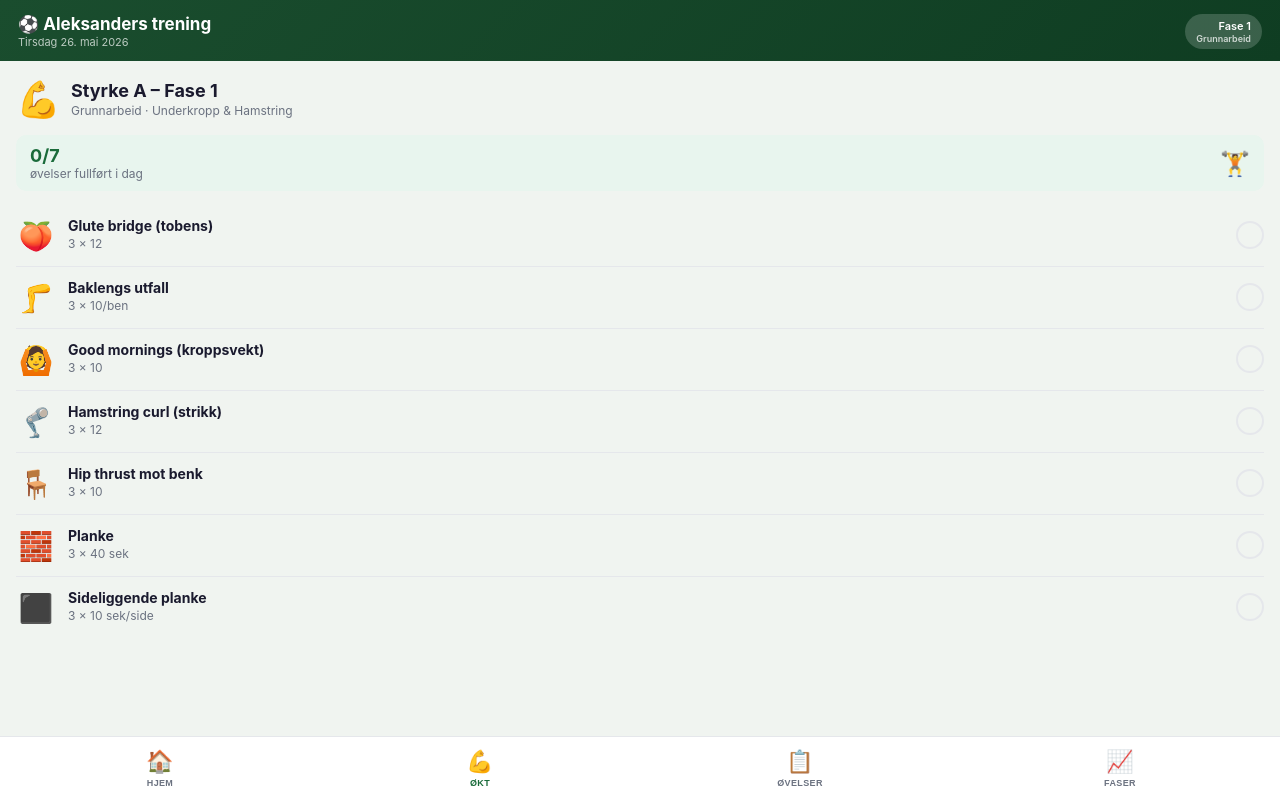
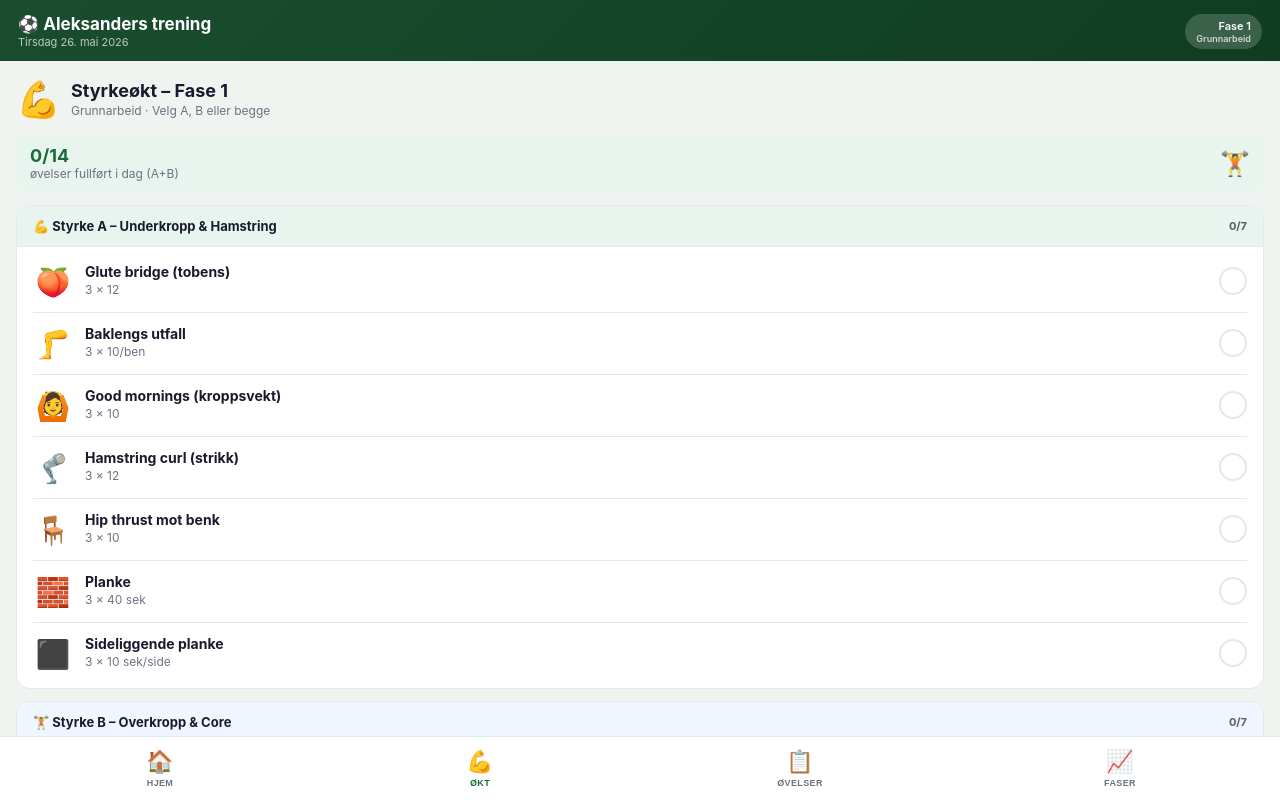
Before and after one commit to Htvedt/aleksander-trening, a plain HTML site: page index.html in a window 1280 px wide. Both pictures are taken after a click on the button "Se øvelsene →". Drawn offline with Linux system fonts and the light colour scheme.

Commit message:
Add files via upload

```diff
--- a/index.html
+++ b/index.html
@@ -377,11 +377,11 @@ const TODAY_SESSIONS = {
   sommer:{
     0:{type:'rest',label:'Fridag 😴',sub:'Hvil og nyt dagen',emoji:'😴',cls:'rest'},
     1:{type:'football',label:'Fotballtrening',sub:'Mandag treningsdag ⚽',emoji:'⚽',cls:'football'},
-    2:{type:'strength',label:'Styrke A 💪',sub:'Kamp? → Ellers styrkeøkt A',emoji:'💪',cls:''},
+    2:{type:'strength',label:'Styrke 💪',sub:'Kamp? → Ellers styrkeøkt',emoji:'💪',cls:''},
     3:{type:'football',label:'Fotballtrening',sub:'Onsdag treningsdag ⚽',emoji:'⚽',cls:'football'},
-    4:{type:'strength',label:'Styrke B 🏋️',sub:'Kamp? → Ellers styrkeøkt B',emoji:'🏋️',cls:''},
+    4:{type:'strength',label:'Styrke 💪',sub:'Kamp? → Ellers styrkeøkt',emoji:'💪',cls:''},
     5:{type:'football',label:'Fotballtrening',sub:'Fredag treningsdag ⚽',emoji:'⚽',cls:'football'},
-    6:{type:'optional',label:'Valgfritt ⚡',sub:'Kamp? → Ellers hurtighets­økt (valgfritt)',emoji:'⚡',cls:'optional'},
+    6:{type:'strength',label:'Styrke 💪',sub:'Kamp? → Ellers styrkeøkt',emoji:'💪',cls:''},
   },
   vinter:{
     0:{type:'rest',label:'Fridag 😴',sub:'Hvil og nyt dagen',emoji:'😴',cls:'rest'},
@@ -400,7 +400,7 @@ const WEEK_DAYS_SOMMER = [
   {d:'Ons', jsDay:3, type:'fb',  label:'Fotball',  emoji:'⚽', alt:''},
   {d:'Tor', jsDay:4, type:'gm',  label:'Kamp?',    emoji:'🏆', alt:'↓ Styrke B'},
   {d:'Fre', jsDay:5, type:'fb',  label:'Fotball',  emoji:'⚽', alt:''},
-  {d:'Lør', jsDay:6, type:'opt', label:'Kamp?',    emoji:'🏆', alt:'↓ Hurtighet'},
+  {d:'Lør', jsDay:6, type:'gm',  label:'Kamp?',    emoji:'🏆', alt:'↓ Styrke'},
   {d:'Søn', jsDay:0, type:'rst', label:'Hvile',    emoji:'😴', alt:''},
 ];
 
@@ -506,8 +506,7 @@ function renderHome(){
   const sess = getDaySession();
   let btn = '';
   if(sess.type==='strength'){
-    const sessionLabel = sess.label.includes('A') ? 'A' : 'B';
-    btn = `<button class="today-btn" onclick="goToSession('${sessionLabel}')">Se øvelsene →</button>`;
+    btn = `<button class="today-btn" onclick="goToSession()">Se øvelsene →</button>`;
   }
   document.getElementById('today-card-container').innerHTML=`
     <div class="today-card ${sess.cls}">
@@ -518,34 +517,54 @@ function renderHome(){
     </div>`;
 }
 
-// ─────────── RENDER SESSION ───────────
-function renderSession(which){
+// ─────────── RENDER COMBINED SESSION ───────────
+function renderCombinedSession(){
   const phase = getCurrentPhase();
-  const exercises = which==='A' ? phase.sessionA : phase.sessionB;
-  const key = 'done_'+phase.id+'_'+which+'_'+new Date().toDateString();
+  const dateStr = new Date().toDateString();
+
+  const sections = [
+    {which:'A', label:'Styrke A – Underkropp & Hamstring', icon:'💪', headerCls:'green', exercises: phase.sessionA},
+    {which:'B', label:'Styrke B – Overkropp & Core',       icon:'🏋️', headerCls:'blue',  exercises: phase.sessionB},
+  ];
+
+  // Total completion across both
+  let totalDone = 0, totalEx = 0;
+  sections.forEach(({which, exercises}) => {
+    const key = `done_${phase.id}_${which}_${dateStr}`;
     const saved = JSON.parse(localStorage.getItem(key)||'{}');
-
-  const done = Object.values(saved).filter(Boolean).length;
-  const total = exercises.length;
-  const pct = total ? Math.round(done/total*100) : 0;
-  let completeEmoji = pct===100 ? '🎉' : pct > 50 ? '💪' : '🏋️';
+    totalDone += Object.values(saved).filter(Boolean).length;
+    totalEx += exercises.length;
+  });
+  const completeEmoji = totalDone === totalEx && totalEx > 0 ? '🎉' : totalDone > totalEx/2 ? '💪' : '🏋️';
 
   let html = `
     <div class="session-header">
-      <div class="session-icon">${which==='A' ? '💪' : '🏋️'}</div>
+      <div class="session-icon">💪</div>
       <div>
-        <div class="session-title">Styrke ${which} – ${phase.name}</div>
-        <div class="session-desc">${phase.label} · ${which==='A' ? 'Underkropp & Hamstring' : 'Overkropp & Core'}</div>
+        <div class="session-title">Styrkeøkt – ${phase.name}</div>
+        <div class="session-desc">${phase.label} · Velg A, B eller begge</div>
       </div>
     </div>
     <div class="completion-bar">
-      <div><div class="completion-count">${done}/${total}</div><div class="completion-text">øvelser fullført i dag</div></div>
+      <div><div class="completion-count">${totalDone}/${totalEx}</div><div class="completion-text">øvelser fullført i dag (A+B)</div></div>
       <div class="completion-emoji">${completeEmoji}</div>
     </div>`;
 
-  exercises.forEach((ex,i)=>{
+  sections.forEach(({which, label, icon, headerCls, exercises}) => {
+    const key = `done_${phase.id}_${which}_${dateStr}`;
+    const saved = JSON.parse(localStorage.getItem(key)||'{}');
+    const done = Object.values(saved).filter(Boolean).length;
+
+    html += `<div class="card" style="margin-bottom:12px;">
+      <div class="card-header ${headerCls}">
+        ${icon} ${label}
+        <span style="margin-left:auto;font-size:11px;opacity:.7;">${done}/${exercises.length}</span>
+      </div>
+      <div class="card-body" style="padding:4px 16px;">`;
+
+    exercises.forEach((ex,i) => {
       const isDone = !!saved[i];
-    html+=`<div class="ex-item" onclick="toggleEx(this,${i},'${key}')">
+      html += `<div class="ex-item" onclick="toggleEx(this)">
         <div class="ex-emoji">${ex.e}</div>
         <div class="ex-info">
           <div class="ex-name">${ex.n}</div>
@@ -558,25 +577,26 @@ function renderSession(which){
       </div>`;
     });
 
-  document.getElementById('session-content').innerHTML=html;
+    html += `</div></div>`;
+  });
+
+  document.getElementById('session-content').innerHTML = html;
 }
 
-function toggleEx(el,i,key){
+function toggleEx(el){
   el.classList.toggle('open');
 }
 
 function checkEx(event,i,key){
   event.stopPropagation();
-  const saved=JSON.parse(localStorage.getItem(key)||'{}');
-  saved[i]=!saved[i];
-  localStorage.setItem(key,JSON.stringify(saved));
-  // Re-render session
-  const which = key.includes('_A_') ? 'A' : 'B';
-  renderSession(which);
+  const saved = JSON.parse(localStorage.getItem(key)||'{}');
+  saved[i] = !saved[i];
+  localStorage.setItem(key, JSON.stringify(saved));
+  renderCombinedSession();
 }
 
-function goToSession(which){
-  renderSession(which);
+function goToSession(){
+  renderCombinedSession();
   showScreen('okt', document.getElementById('nav-okt'));
 }
 
@@ -664,9 +684,7 @@ function showScreen(id,btn){
   if(btn) btn.classList.add('active');
 
   if(id==='okt'){
-    const sess = getDaySession();
-    const which = sess.type==='strength' ? (sess.label.includes('A')?'A':'B') : 'A';
-    renderSession(which);
+    renderCombinedSession();
   }
   if(id==='oevelser') renderAllExercises();
   if(id==='faser') renderPhases();
```
Lines whose indentation alone changed are shown as unchanged.
